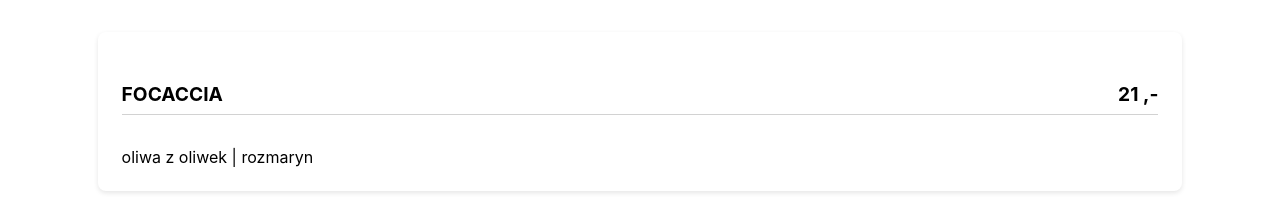
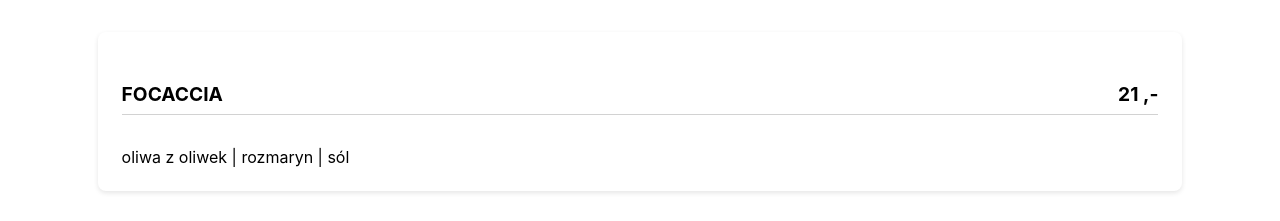
Before and after one commit to serezmatik/menuPL, a React (Create React App) app: page / in a window 1280 px wide. Shown: the part 2460-2681 px from the top of the page. Built offline with nearby package versions, Linux system fonts and the light colour scheme.

Commit message:
update menu

```diff
--- a/src/data.js
+++ b/src/data.js
@@ -81,7 +81,7 @@ const menu = [
     title: "FOCACCIA",
     category: "pizza bianco",
     price: 21,
-    ingredients: "oliwa z oliwek | rozmaryn",
+    ingredients: "oliwa z oliwek | rozmaryn | sól",
   },
   {
     id: 13,
```
